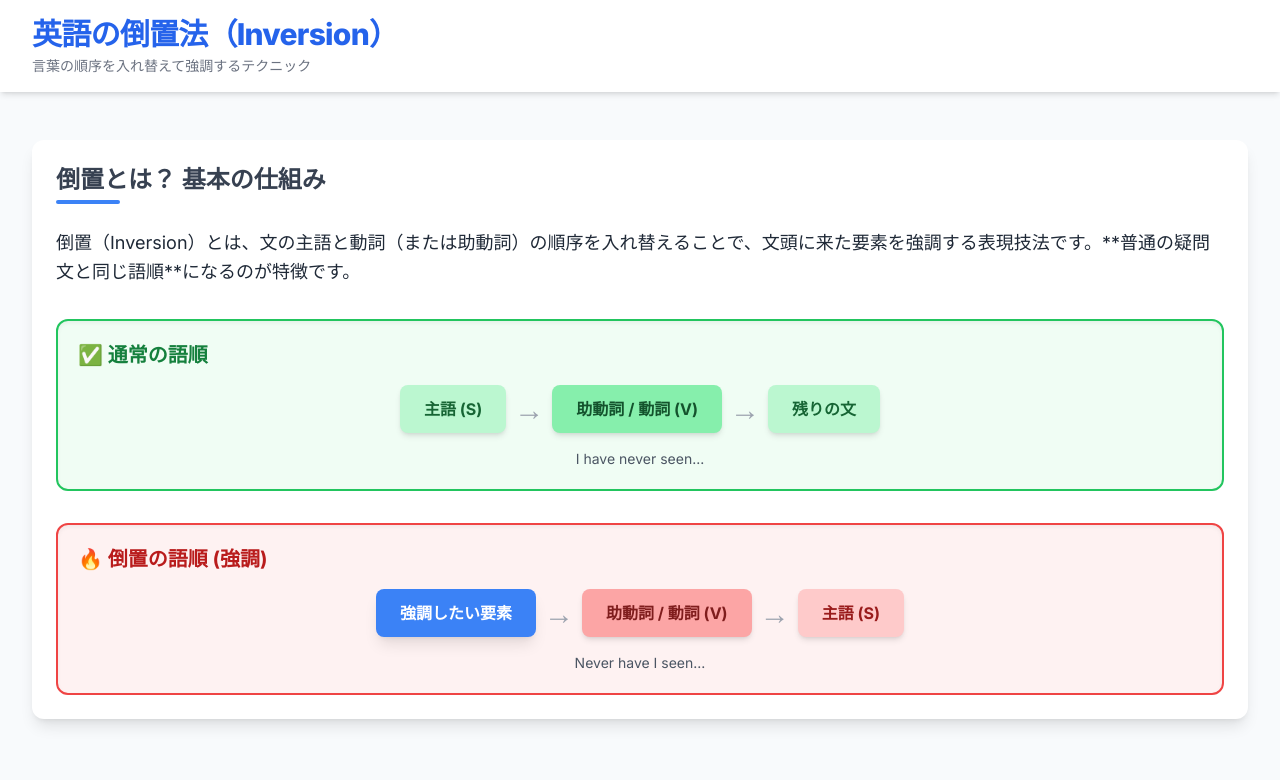
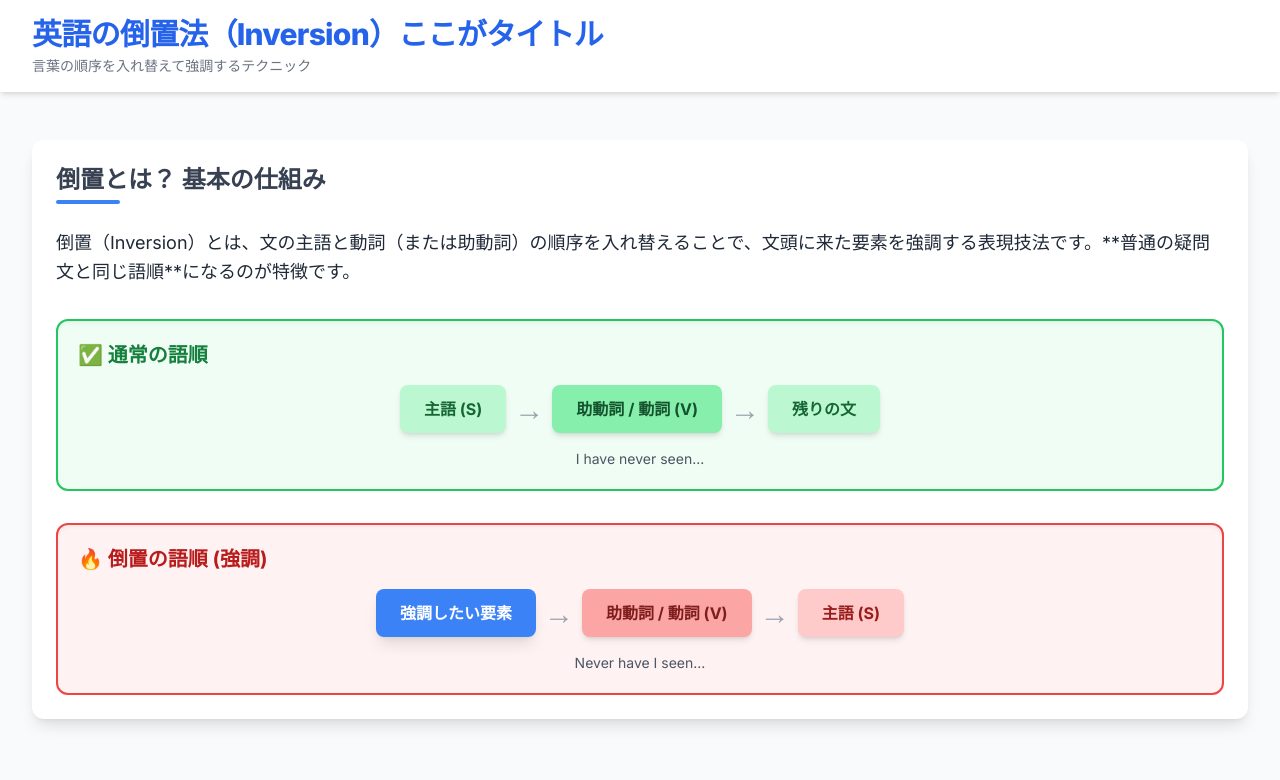
Before and after one commit to ikinkou/test, a plain HTML site: page index.html in a window 1280 px wide. Shown: the top 780 px of the page. Drawn offline with nearby package versions, Linux system fonts and the light colour scheme.

Commit message:
Fix HTML encoding issues in index.html

```diff
--- a/index.html
+++ b/index.html
@@ -49,7 +49,7 @@
     <header class="bg-white shadow-md sticky top-0 z-10">
         <div class="max-w-7xl mx-auto px-4 sm:px-6 lg:px-8 py-4">
             <h1 class="text-3xl font-extrabold text-blue-600 tracking-tight">
-                英語の倒置法（Inversion）
+                英語の倒置法（Inversion）ここがタイトル
             </h1>
             <p class="text-sm text-gray-500 mt-1">言葉の順序を入れ替えて強調するテクニック</p>
         </div>
```
